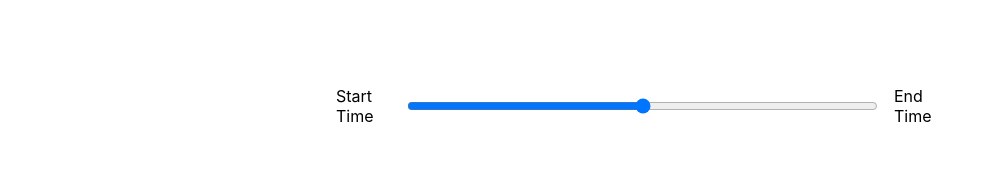
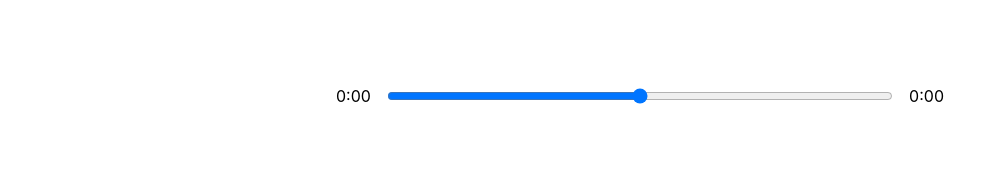
Before and after one commit to mustafamohamed-web/Audio-player, a React (Create React App) app: page / in a window 1280 px wide. Shown: the part 449-631 px from the top of the page, without its empty margins (0-1004 px from the left). Built offline with nearby package versions, Linux system fonts and the light colour scheme.

Commit message:
time-functionality

```diff
--- a/src/components/Player.js
+++ b/src/components/Player.js
@@ -1,4 +1,4 @@
-import React, { useRef } from "react";
+import React, { useRef, useState } from "react";
 import { FontAwesomeIcon } from "@fortawesome/react-fontawesome";
 import {
   faPlay,
@@ -19,12 +19,30 @@ const Player = ({ currentSong, active, setActive }) => {
     }
   };
 
+  const timeHandler = (e) => {
+    const currentTime = e.target.currentTime;
+    const duration = e.target.duration;
+
+    setAudioInfo({ ...audioInfo, currentTime, duration });
+  };
+
+  const getTime = (time) => {
+    return (
+      Math.floor(time / 60) + ":" + ("0" + Math.floor(time % 60)).slice(-2)
+    );
+  };
+
+  const [audioInfo, setAudioInfo] = useState({
+    currentTime: null,
+    duration: null,
+  });
+
   return (
     <div className="player">
       <div className="time-control">
-        <p>Start Time</p>
+        <p>{getTime(audioInfo.currentTime)}</p>
         <input type="range" name="" id="" />
-        <p>End Time</p>
+        <p>{getTime(audioInfo.duration)}</p>
       </div>
       <div className="play-control">
         <FontAwesomeIcon className="skip-back" size="2x" icon={faAngleLeft} />
@@ -40,7 +58,12 @@ const Player = ({ currentSong, active, setActive }) => {
           icon={faAngleRight}
         />
       </div>
-      <audio ref={audioRef} src={currentSong.audio}></audio>
+      <audio
+        onTimeUpdate={timeHandler}
+        ref={audioRef}
+        src={currentSong.audio}
+        onLoadedMetadata={timeHandler}
+      ></audio>
     </div>
   );
 };
```
